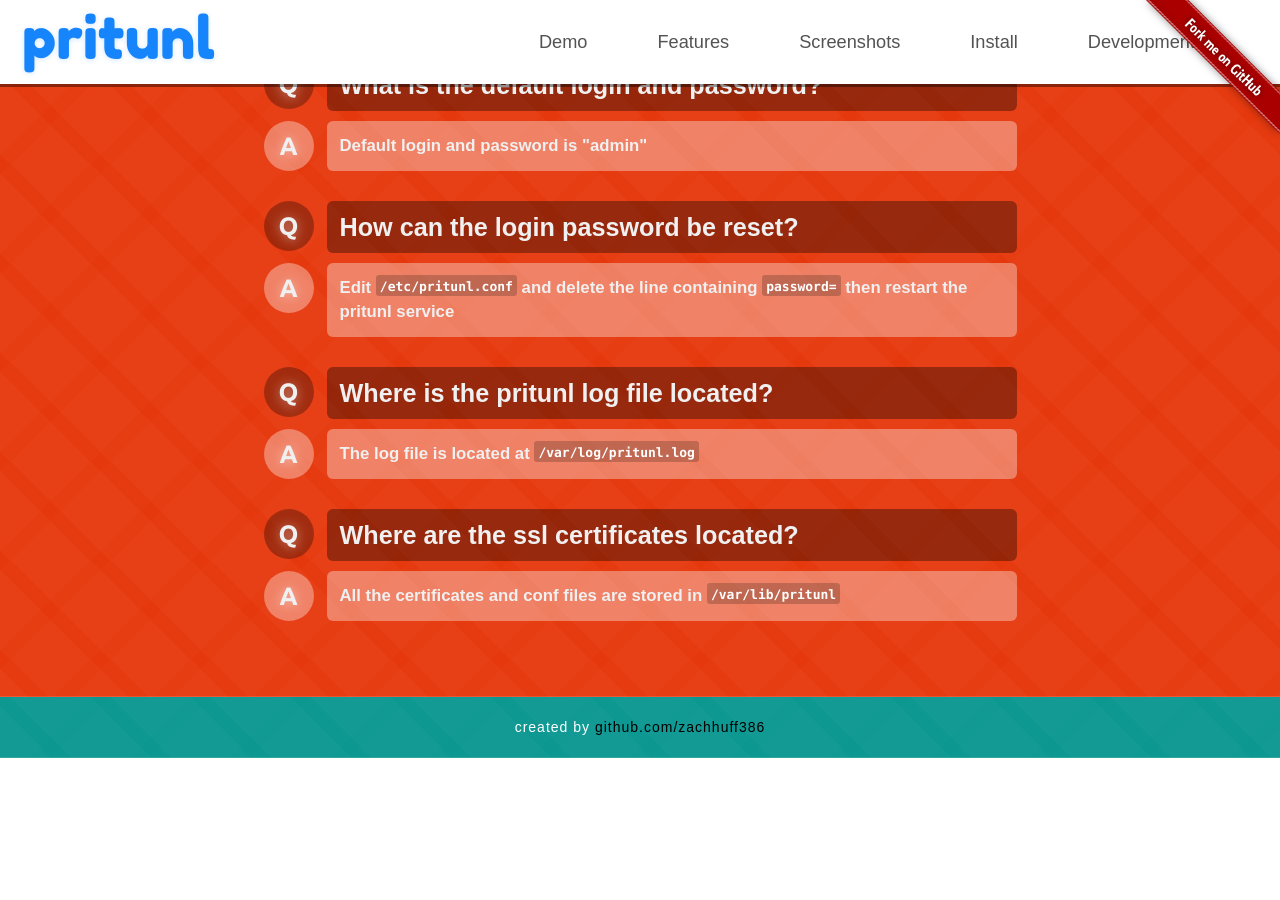
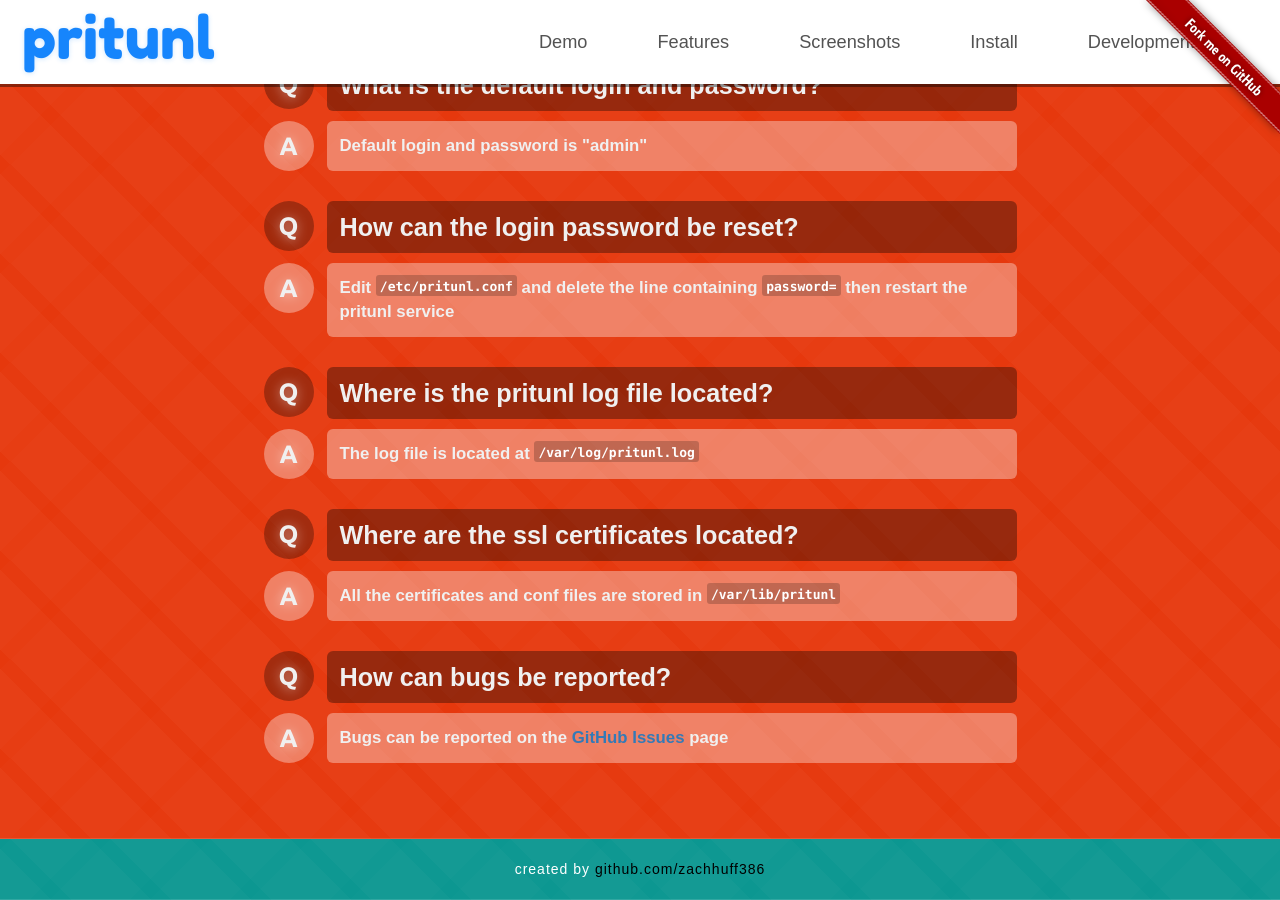
Before and after one commit to pritunl/pritunl.github.io, a Jekyll site: the page built from index.html, in a window 1280 px wide and 900 px high, scrolled down 5464 px. Built offline with Jekyll 4.4.1, drawn with Linux system fonts in a browser that asks for light colours; nearby versions of some CDN libraries; Markdown is read by kramdown in place of the engine named in the settings; before the commit the page ends 6222 px from its top, so only the background shows below that.

Commit message:
Add questions to faq

```diff
--- a/index.html
+++ b/index.html
@@ -815,6 +815,22 @@
               All the certificates and conf files are stored in <pre>/var/lib/pritunl</pre>
             </div>
           </div>
+          <div class="faq-point question clearfix">
+            <div class="faq-point-label header">
+              <span>Q</span>
+            </div>
+            <div class="faq-point-description">
+              <span>How can bugs be reported?</span>
+            </div>
+          </div>
+          <div class="faq-point answer clearfix">
+            <div class="faq-point-label header">
+              <span>A</span>
+            </div>
+            <div class="faq-point-description">
+              Bugs can be reported on the <a href="//github.com/zachhuff386/pritunl/issues">GitHub Issues</a> page
+            </div>
+          </div>
         </div>
       </div>
     </div>
```
